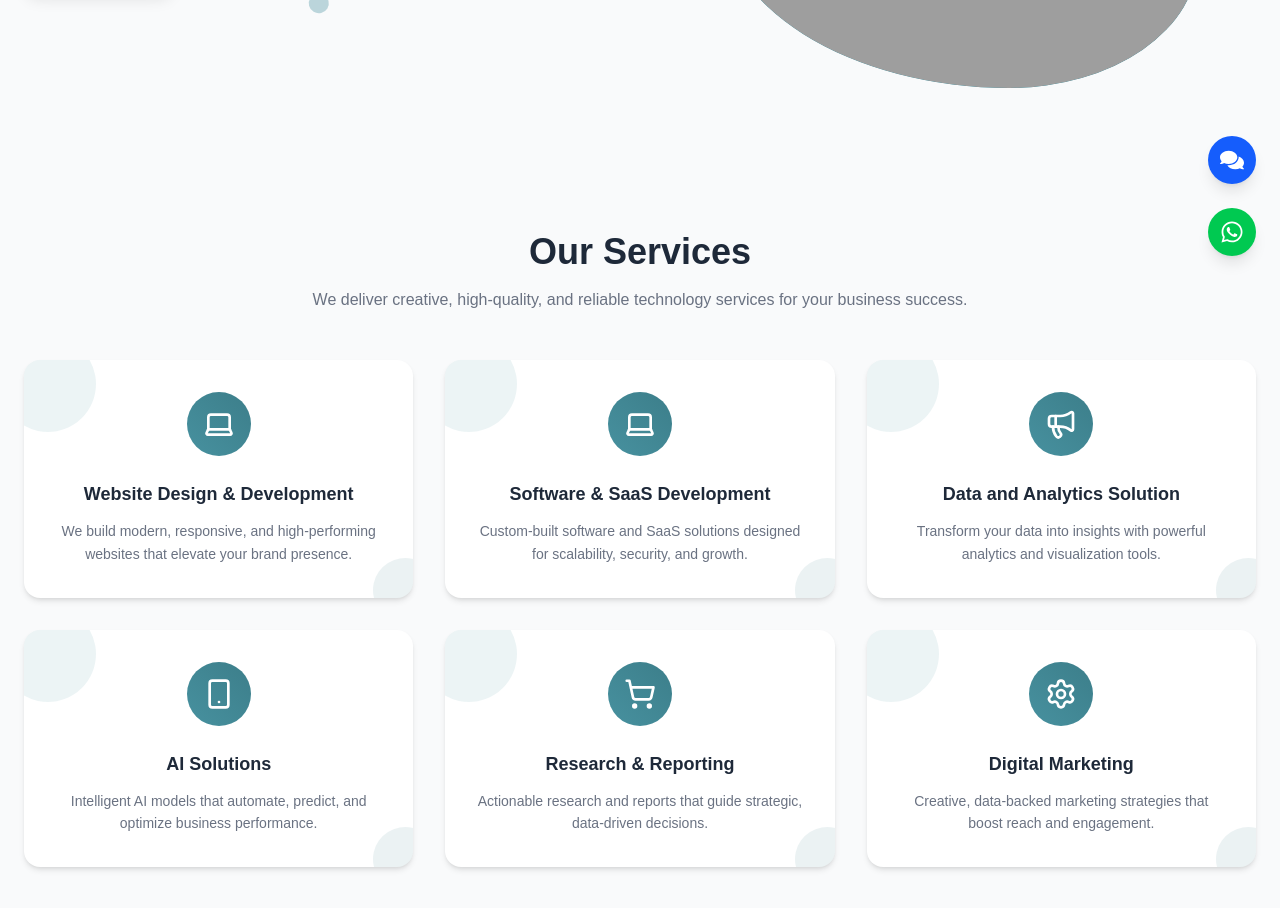
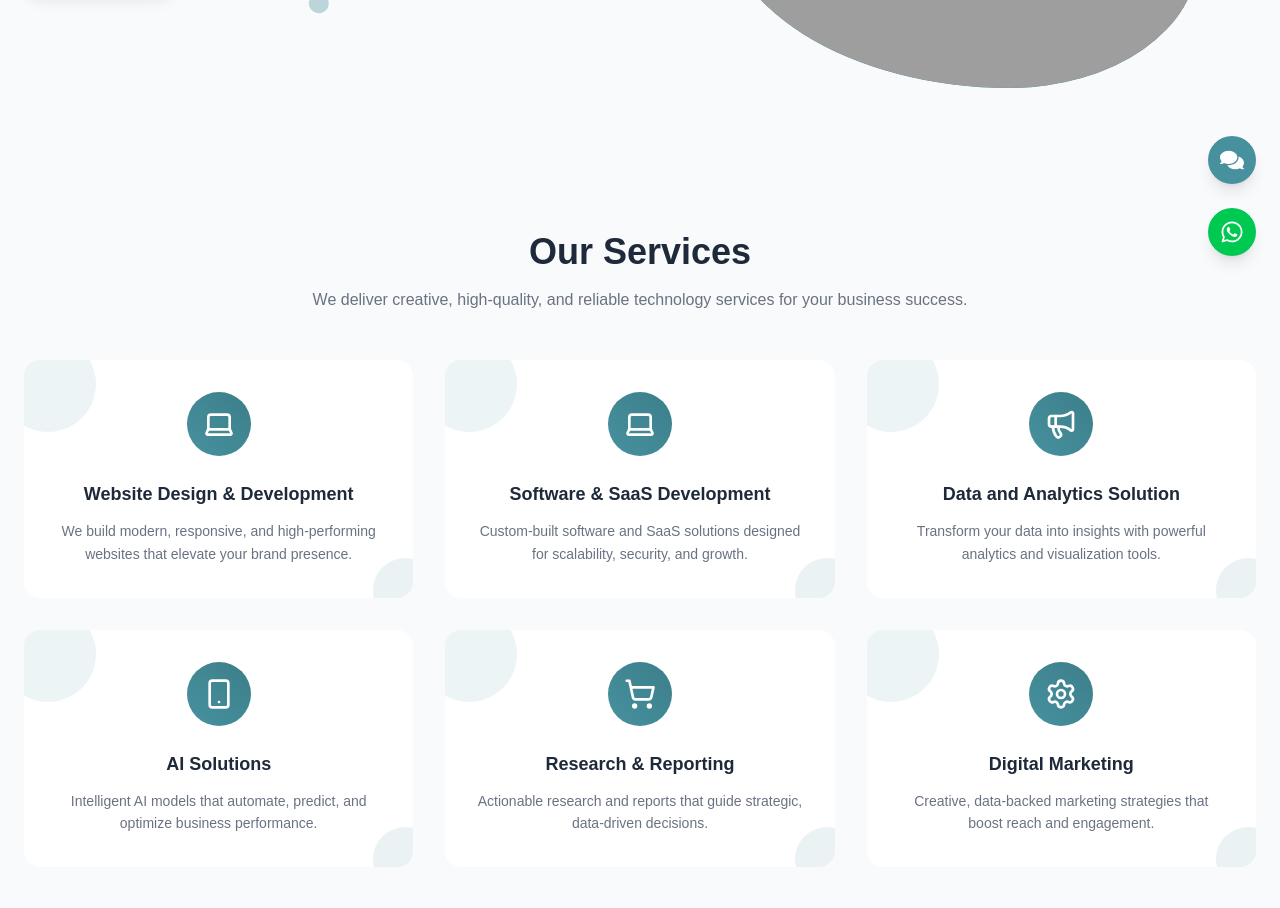
Before and after one commit to Tharmithan-N/syarixlab, a Next.js app: page / in a window 1280 px wide. Shown: the part 520-1428 px from the top of the page. Built offline with nearby package versions, Linux system fonts and the light colour scheme; grey boxes are pictures that could not be loaded.

Commit message:
style change

```diff
--- a/app/components/ChatBox/ChatBox.tsx
+++ b/app/components/ChatBox/ChatBox.tsx
@@ -62,7 +62,7 @@ export default function ChatBox() {
         whileHover={{ scale: 1.1 }}
         whileTap={{ scale: 0.95 }}
         onClick={() => setIsOpen((prev) => !prev)}
-        className="mb-4 relative flex items-center justify-center h-12 w-12 bg-blue-600 rounded-full shadow-lg text-white text-2xl cursor-pointer hover:shadow-2xl transition-shadow duration-300"
+        className="mb-4 relative flex items-center justify-center h-12 w-12 bg-[#47919F] rounded-full shadow-lg text-white text-2xl cursor-pointer hover:shadow-2xl transition-shadow duration-300"
       >
         <FaComments />
       </motion.button>
--- a/app/components/ScrollToTopButton/ScrollToTopButton.tsx
+++ b/app/components/ScrollToTopButton/ScrollToTopButton.tsx
@@ -27,7 +27,7 @@ export default function ScrollToTopButton() {
         <button
           onClick={scrollToTop}
           aria-label="Scroll to top"
-          className="fixed bottom-42 right-6 z-50 bg-gradient-to-r from-blue-400 to-blue-600 hover:from-blue-500 hover:to-blue-700 text-white p-4 rounded-full shadow-lg transition-all duration-300 hover:scale-110 hover:rotate-12"
+          className="fixed bottom-42 right-6 z-50 bg-gradient-to-r from-[#47919F] to-[#47919F] hover:from-[#47919F] hover:to-[#3c7d8a] text-white p-4 rounded-full shadow-lg transition-all duration-300 hover:scale-110 hover:rotate-12 cursor-pointer"
         >
           <ChevronUp className="w-5 h-5" />
         </button>
--- a/app/components/ServicesSection/ServicesSection.tsx
+++ b/app/components/ServicesSection/ServicesSection.tsx
@@ -14,7 +14,7 @@
 //   title: string;
 //   description: string;
 //   icon: React.ElementType;
-//   targetId: string; // 👈 add this
+//   targetId: string;
 // }
 
 // const services: Service[] = [
@@ -75,14 +75,14 @@
 //   const scrollToSection = (sectionId: string) => {
 //     const section = document.getElementById(sectionId);
 //     if (section) {
-//       const offset = 80; // adjust based on navbar height
+//       const offset = 80;
 //       const top = section.offsetTop - offset;
 //       window.scrollTo({ top, behavior: "smooth" });
 //     }
 //   };
 
 //   return (
-//     <section className="bg-[#f9f9ff] py-20" id={id}>
+//     <section className="bg-gray-50 py-20" id={id}>
 //       <div className="max-w-7xl mx-auto px-6 text-center">
 //         {/* Section Header */}
 //         <motion.div
@@ -117,13 +117,13 @@
 //               viewport={{ once: true }}
 //               whileHover={{ scale: 1.05 }}
 //               className="group relative bg-white rounded-2xl shadow-md p-8 cursor-pointer transition-all duration-500 hover:shadow-2xl overflow-hidden"
-//               onClick={() => scrollToSection(service.targetId)} // 👈 smooth scroll trigger
+//               onClick={() => scrollToSection(service.targetId)}
 //             >
 //               <div className="relative z-10 flex flex-col items-center text-center">
-//                 <div className="mb-6 flex items-center justify-center w-16 h-16 rounded-full bg-blue-100 transition-colors duration-500 group-hover:shadow-lg">
+//                 <div className="mb-6 flex items-center justify-center w-16 h-16 rounded-full bg-gradient-to-tr from-[#47919F] to-[#3C7E8A] group-hover:shadow-lg transition-all duration-500">
 //                   <service.icon
 //                     size={32}
-//                     className="text-blue-600 transition-all duration-500"
+//                     className="text-white transition-all duration-500 group-hover:scale-110"
 //                   />
 //                 </div>
 //                 <h3 className="text-lg font-semibold text-gray-800 transition-colors duration-500">
@@ -133,6 +133,18 @@
 //                   {service.description}
 //                 </p>
 //               </div>
+
+//               {/* Decorative floating circles */}
+//               <motion.div
+//                 className="absolute w-24 h-24 bg-[#47919F]/10 rounded-full -top-6 -left-6 z-0"
+//                 animate={{ rotate: 360 }}
+//                 transition={{ duration: 20, repeat: Infinity, ease: "linear" }}
+//               />
+//               <motion.div
+//                 className="absolute w-16 h-16 bg-[#3C7E8A]/10 rounded-full -bottom-6 -right-6 z-0"
+//                 animate={{ rotate: -360 }}
+//                 transition={{ duration: 25, repeat: Infinity, ease: "linear" }}
+//               />
 //             </motion.div>
 //           ))}
 //         </div>
@@ -259,8 +271,12 @@ export default function ServicesSection({ id }: { id?: string }) {
                 ease: [0.25, 0.1, 0.25, 1],
               }}
               viewport={{ once: true }}
-              whileHover={{ scale: 1.05 }}
-              className="group relative bg-white rounded-2xl shadow-md p-8 cursor-pointer transition-all duration-500 hover:shadow-2xl overflow-hidden"
+              whileHover={{
+                scale: 1.05,
+                boxShadow: "0px 15px 35px rgba(71, 145, 159, 0.25)",
+                transition: { duration: 0.4, ease: "easeOut" },
+              }}
+              className="group relative bg-white rounded-2xl p-8 cursor-pointer transition-transform duration-500 ease-out overflow-hidden"
               onClick={() => scrollToSection(service.targetId)}
             >
               <div className="relative z-10 flex flex-col items-center text-center">
--- a/app/components/WhyUsSection/WhyUsSection.tsx
+++ b/app/components/WhyUsSection/WhyUsSection.tsx
@@ -166,6 +166,7 @@ export default function WhyUsSection({ id }: { id?: string }) {
                 <p className="text-gray-600 text-sm leading-relaxed">
                   {reason.description}
                 </p>
+
               </motion.div>
             );
           })}
```
